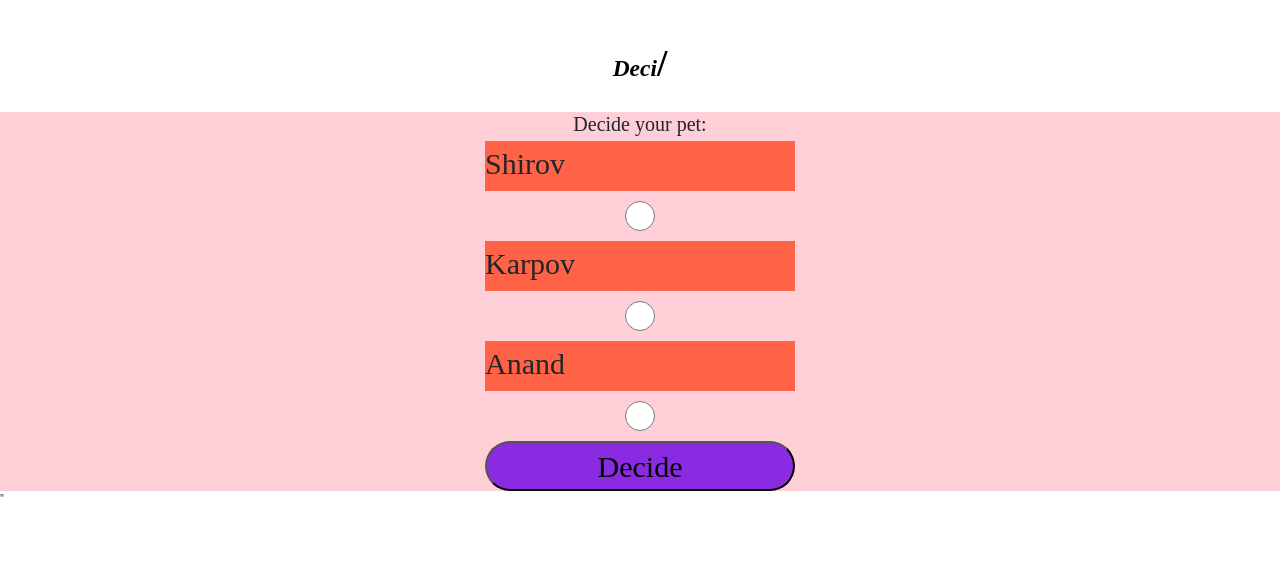
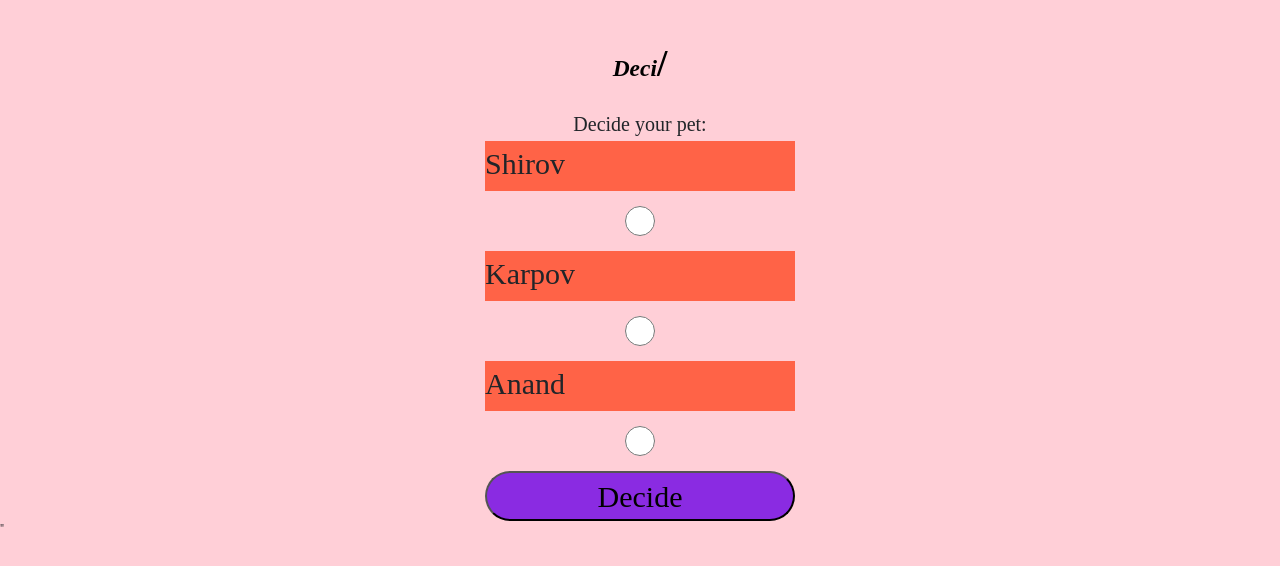
Before and after one commit to LeonardoRamirezAndrade/ataquemon, a website: page index.html in a window 1280 px wide. Drawn offline with nearby package versions, Linux system fonts and the light colour scheme.

Commit message:
modification style.css

```diff
--- a/index.html
+++ b/index.html
@@ -8,7 +8,7 @@
     <script src="js/main.js"></script>
     <link rel="stylesheet" href="style.css">
 </head>
-<body>
+<body class="body">
     <h1 class="title"><span class="typed"></span></h1>  <!-- Title js-->
     <section id="decide-pet">
         <h2>Decide your pet: </h2>
--- a/style.scss
+++ b/style.scss
@@ -6,6 +6,11 @@
     margin: 0;
     font-family: 'Roboto Slab', serif;
     font-size: 62.5%;
+}
+
+.body {
+    background-color: var(--very-light-pink);
+
 }
 
 :root {
@@ -39,7 +44,6 @@
     justify-content: space-around;
     width: 100%;
     height: 100%;
-    background-color: var(--very-light-pink);
 }
 
 .input_pet {
@@ -48,6 +52,7 @@
     width: 30px;
     height: 50px;
     flex-direction: var(--column);
+    margin: 5px;
 }
 
 .label_pet {
```
Also changed, not shown: style.css, 1 other file.
